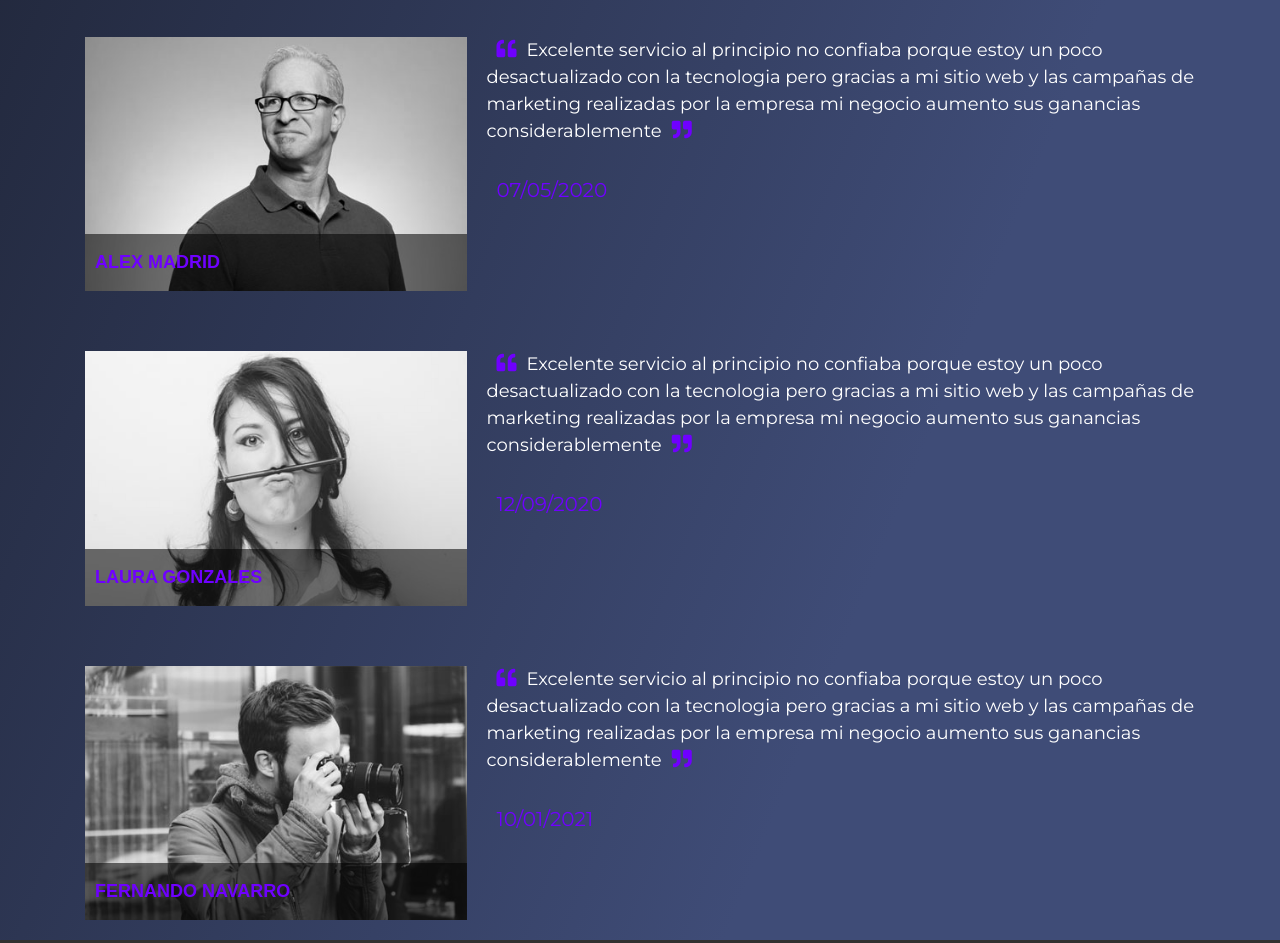
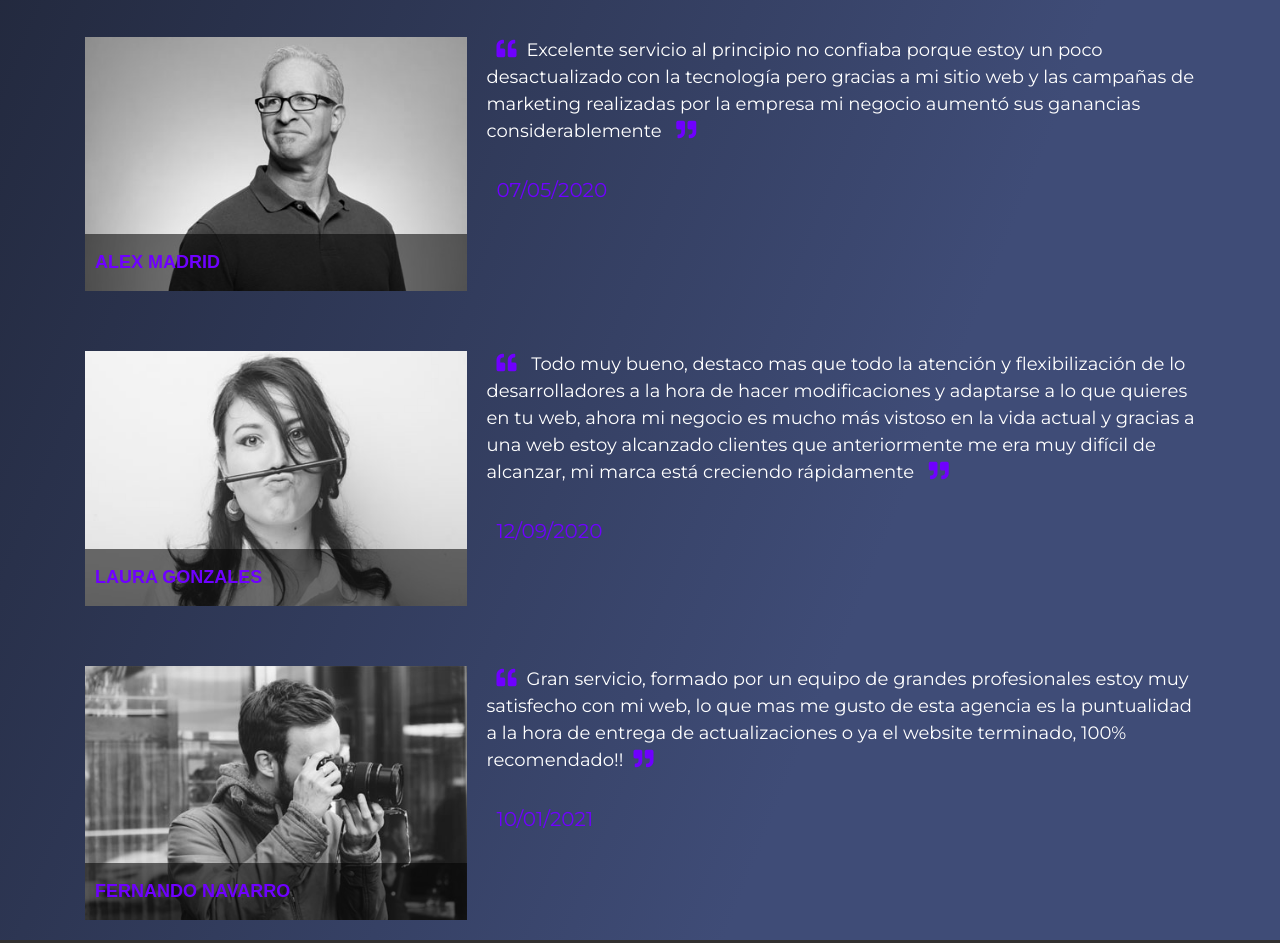
Before and after one commit to vehs10/VHCODER_PROJECT, a website: page pages/testimoniales.html in a window 1280 px wide. Shown: the part 854-1797 px from the top of the page. Drawn offline with nearby package versions, Linux system fonts and the light colour scheme.

Commit message:
text-testimoniales

```diff
--- a/pages/testimoniales.html
+++ b/pages/testimoniales.html
@@ -74,8 +74,9 @@
                     </a>
                 </div>
                 <div class="text-testimoniales">
-                    <p><i class="fas fa-quote-left"></i>Excelente servicio al principio no confiaba porque estoy un poco desactualizado con la tecnologia pero gracias a mi sitio web y las campañas de marketing realizadas por la empresa mi negocio aumento
-                        sus ganancias considerablemente<i class="fas fa-quote-right"></i></p>
+                    <p><i class="fas fa-quote-left"></i>Excelente servicio al principio no confiaba porque estoy un poco desactualizado con la tecnología pero gracias a mi sitio web y las campañas de marketing realizadas por la empresa mi negocio aumentó
+                        sus ganancias considerablemente
+                        <i class="fas fa-quote-right"></i></p>
                     <blockquote>07/05/2020</blockquote>
                 </div>
             </article>
@@ -88,8 +89,9 @@
                     </a>
                 </div>
                 <div class="text-testimoniales">
-                    <p><i class="fas fa-quote-left"></i>Excelente servicio al principio no confiaba porque estoy un poco desactualizado con la tecnologia pero gracias a mi sitio web y las campañas de marketing realizadas por la empresa mi negocio aumento
-                        sus ganancias considerablemente<i class="fas fa-quote-right"></i></p>
+                    <p><i class="fas fa-quote-left"></i> Todo muy bueno, destaco mas que todo la atención y flexibilización de lo desarrolladores a la hora de hacer modificaciones y adaptarse a lo que quieres en tu web, ahora mi negocio es mucho más vistoso
+                        en la vida actual y gracias a una web estoy alcanzado clientes que anteriormente me era muy difícil de alcanzar, mi marca está creciendo rápidamente
+                        <i class="fas fa-quote-right"></i></p>
                     <blockquote>12/09/2020</blockquote>
                 </div>
             </article>
@@ -100,8 +102,8 @@
                     <p>Fernando Navarro</p>
                 </div>
                 <div class="text-testimoniales">
-                    <p><i class="fas fa-quote-left"></i>Excelente servicio al principio no confiaba porque estoy un poco desactualizado con la tecnologia pero gracias a mi sitio web y las campañas de marketing realizadas por la empresa mi negocio aumento
-                        sus ganancias considerablemente<i class="fas fa-quote-right"></i></p>
+                    <p><i class="fas fa-quote-left"></i>Gran servicio, formado por un equipo de grandes profesionales estoy muy satisfecho con mi web, lo que mas me gusto de esta agencia es la puntualidad a la hora de entrega de actualizaciones o ya el website
+                        terminado, 100% recomendado!!<i class="fas fa-quote-right"></i></p>
                     <blockquote>10/01/2021</blockquote>
                 </div>
             </article>
```
